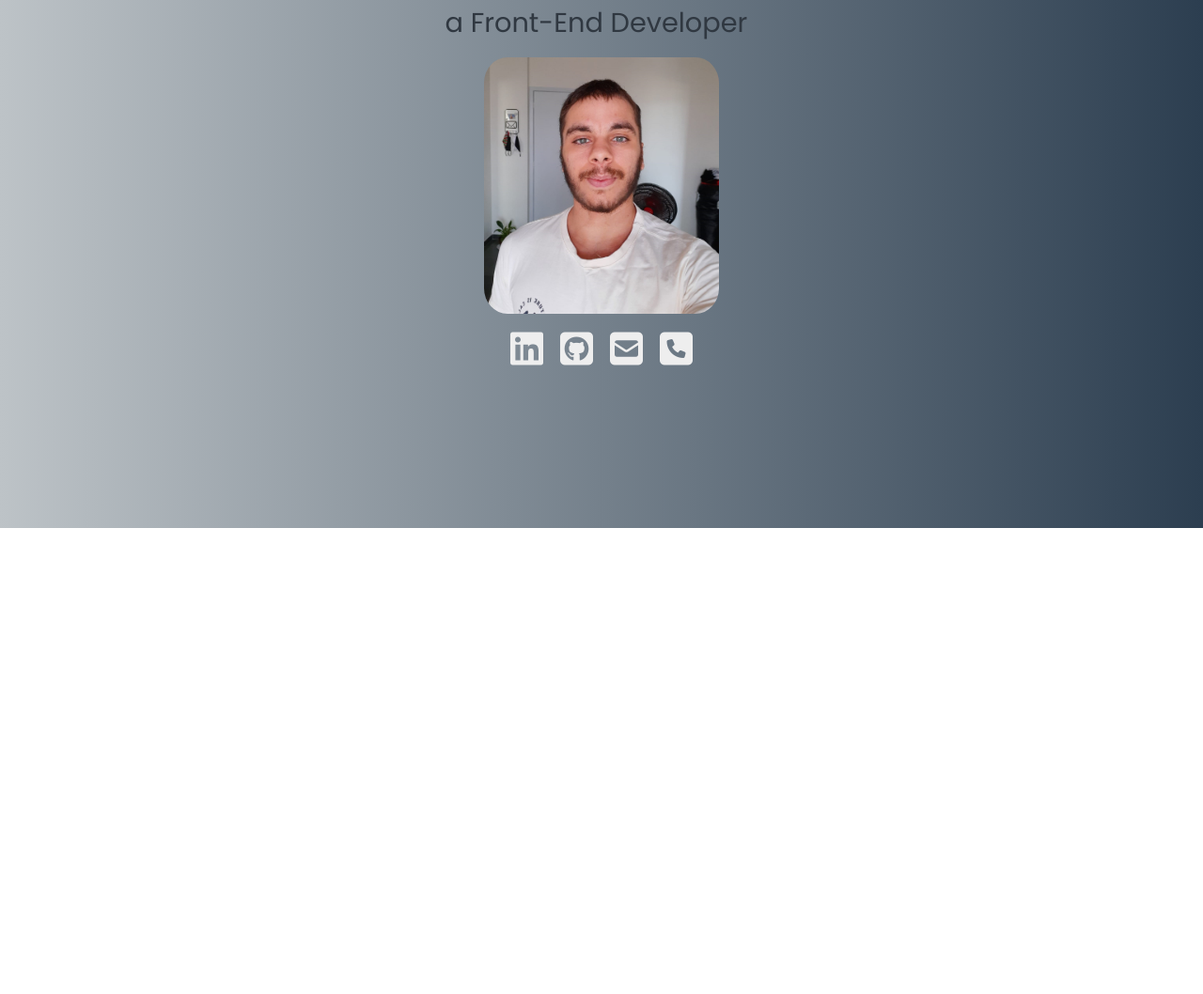
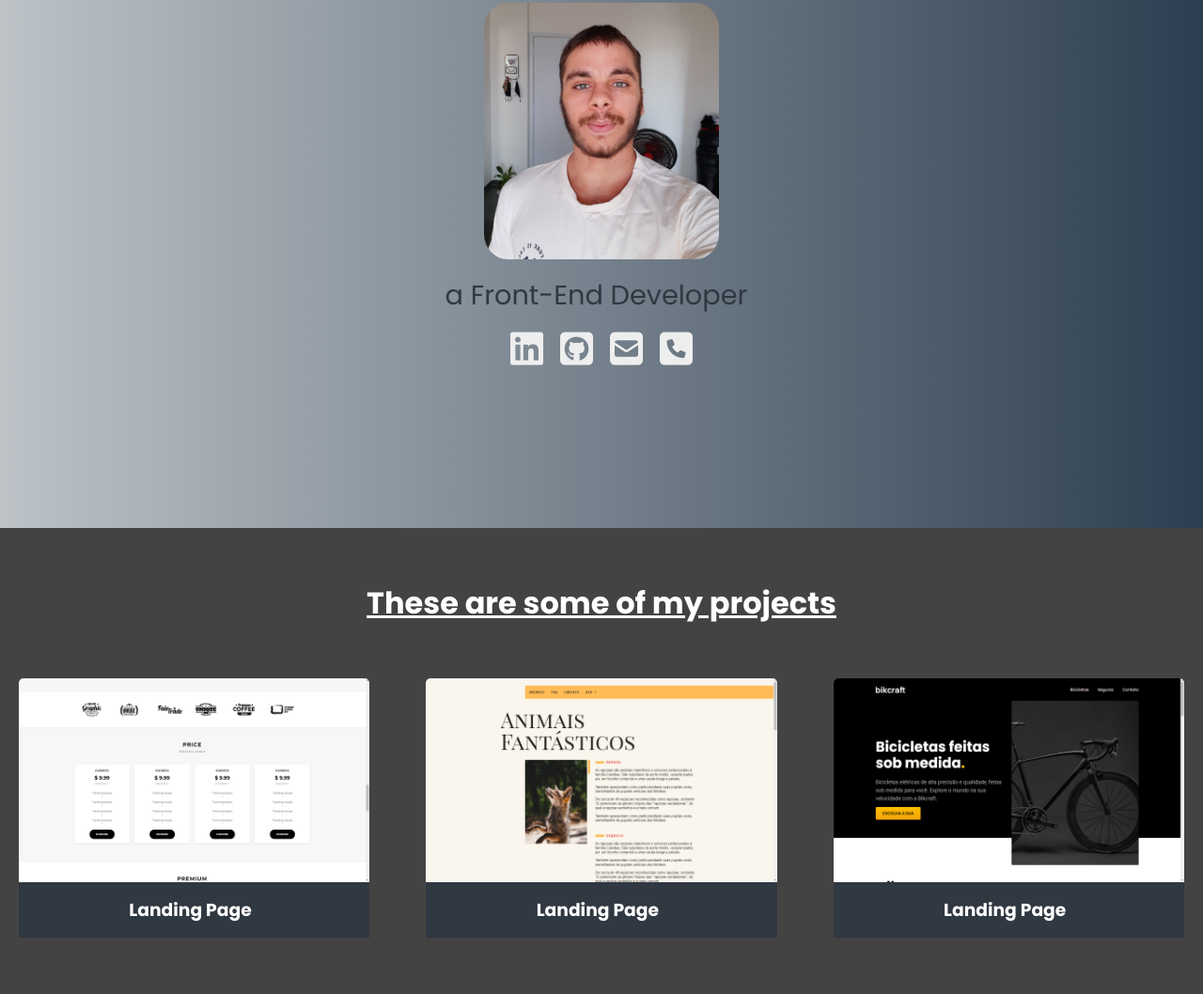
Before and after one commit to gabrielneoob/Personal-Portfolio, a plain HTML site: page index.html in a window 1280 px wide. Shown: the part 318-1376 px from the top of the page at 94% size. Before the commit the page ends 880 px from the top, so only its background shows below. Drawn offline with Linux system fonts and the light colour scheme.

Commit message:
fit: projects html & CSS

```diff
--- a/assets/css/global.css
+++ b/assets/css/global.css
@@ -16,5 +16,4 @@
 
 img {
   max-width: 100%;
-  height: auto;
 }
--- a/assets/css/header.css
+++ b/assets/css/header.css
@@ -6,7 +6,7 @@ header {
   top: 0;
 }
 
-#nav-bar ul {
+#navbar ul {
   display: flex;
   align-items: center;
   justify-content: flex-end;
@@ -14,7 +14,7 @@ header {
   gap: 10px;
 }
 
-#nav-bar ul li a {
+#navbar ul li a {
   text-transform: capitalize;
   font-size: 1.2rem;
   font-weight: bold;
@@ -24,6 +24,6 @@ header {
   transition: transform 0.3s;
 }
 
-#nav-bar ul li a:hover {
+#navbar ul li a:hover {
   transform: scale(1.2);
 }
--- /dev/null
+++ b/assets/css/projects.css
@@ -0,0 +1,62 @@
+#projects {
+  background: #434343;
+  padding: 0px 20px 60px;
+}
+
+#projects h2 {
+  text-align: center;
+  text-decoration: underline;
+  line-height: 5;
+  color: #fff;
+  font-size: 2rem;
+}
+
+.projects-card {
+  display: grid;
+}
+
+.projects-container {
+  display: flex;
+  justify-content: center;
+  gap: 0px 60px;
+  flex-wrap: wrap;
+}
+
+.projects-container a {
+  flex: 1;
+  max-width: 400px;
+  min-width: 350px;
+  transition: transform 0.5s;
+}
+
+.projects-container a:hover {
+  transform: scale(1.05);
+  box-shadow: 0 2px 10px #333;
+}
+
+.projects-card img {
+  border-radius: 5px 5px 0 0;
+  min-height: 100%;
+}
+
+.projects-card h3 {
+  color: #fff;
+  text-align: center;
+  background: var(--main-gray);
+  padding: 15px 0;
+}
+
+.projects-card span {
+  color: transparent;
+  transition: color 0.4s;
+}
+
+.projects-card:hover span {
+  color: var(--main-red);
+}
+
+@media (max-width: 800px) {
+  .projects-container {
+    gap: 40px;
+  }
+}
--- a/assets/css/style.css
+++ b/assets/css/style.css
@@ -2,3 +2,4 @@
 @import "./colors.css";
 @import "./header.css";
 @import "./perfil.css";
+@import "./projects.css";
--- a/index.html
+++ b/index.html
@@ -14,8 +14,8 @@
   </head>
 
   <body>
-    <header>
-      <nav id="nav-bar">
+    <header id="welcome-section">
+      <nav id="navbar">
         <ul>
           <li><a href="#">about</a></li>
           <li><a href="#">work</a></li>
@@ -27,12 +27,12 @@
     <section id="perfil">
       <div class="card-perfil">
         <h1>Hey I am Gabriel</h1>
-        <p><span><</span> a Front-End Developer <span>/></span></p>
       <div id="perfil-img">
         <img src="./assets/img/WhatsApp Image 2022-01-24 at 11.10.18 - Copy.jpeg" alt="Foto de perfil de Gabriel">
       </div>
+      <p><span><</span> a Front-End Developer <span>/></span></p>
       <div class="redes">
-        <a href="https://www.linkedin.com/in/gabriel-neoob/" target="blank"><i class="fab fa-linkedin"></i></a>
+        <a href="https://www.linkedin.com/in/gabriel-neoob/" target="blank" id="profile-link"><i class="fab fa-linkedin"></i></a>
         <a href="https://github.com/gabrielneoob" target="blank"><i class="fab fa-github-square"></i></a>
         <a href="mailto:gabrielngc@gmail.com" target="blank"><i class="fas fa-envelope-square"></i></a>
         <i class="fas fa-phone-square"></i>
@@ -41,5 +41,39 @@
       </div>
 
     </section>
+
+    <main id="projects">
+      <h2>These are some of my projects</h2>
+
+      <div class="projects-container">
+        <a href="https://gabrielneoob.github.io/Awax/" target="blank">
+          <div class="projects-card">
+            <div class="project-img">
+              <img src="./assets/img/ssss.png" alt="Bikcraft projeto">
+            </div>
+            <h3><span><</span> Landing Page <span>/></span></h3>
+        </div>
+        </a>
+
+        <a href="#">
+          <div class="projects-card">
+            <div class="project-img">
+              <img src="./assets/img/fantasticos.png" alt="Bikcraft projeto">
+            </div>
+            <h3><span><</span> Landing Page <span>/></span></h3>
+          </div>
+        </a>
+
+        <a href="https://gabrielneoob.github.io/bikcraft/" target="blank">
+          <div class="projects-card">
+            <div class="project-img">
+              <img src="./assets/img/Bikcraft.png" alt="Bikcraft projeto">
+            </div>
+            <h3><span><</span> Landing Page <span>/></span></h3>
+        </div>
+        </a>
+
+      </div>
+    </main>
   </body>
 </html>
```
Also changed, not shown: assets/img/Bikcraft.png (added), assets/img/fantasticos.png (added), assets/img/ssss.png (added).
